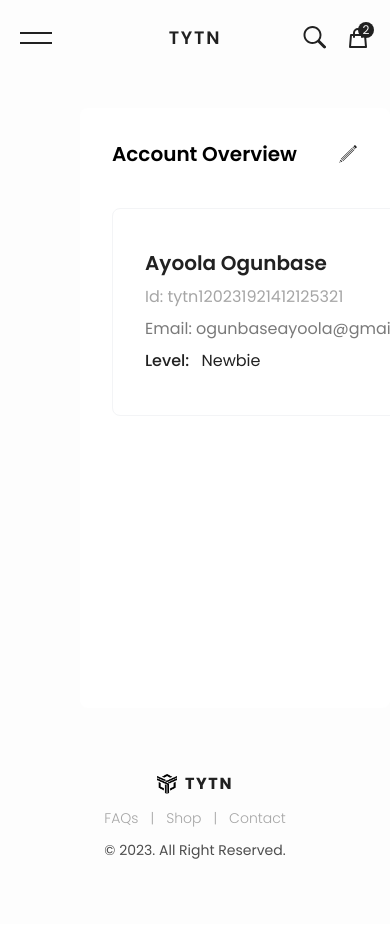
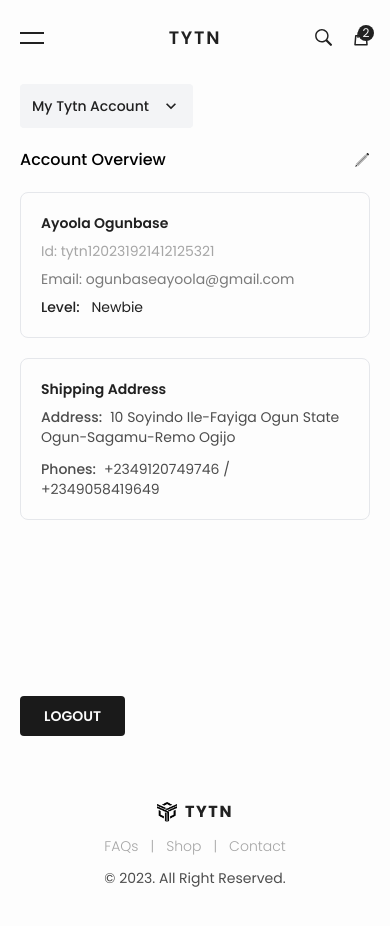
Before and after one commit to tomiwa-code/tytn_wears, a React (Vite) app: page /customer in a window 390 px wide. Shown: the top 926 px of the page. Built offline with nearby package versions, Linux system fonts and the light colour scheme.

Commit message:
Added some new code for responsiveness

```diff
--- a/src/components/Navbar.jsx
+++ b/src/components/Navbar.jsx
@@ -86,14 +86,14 @@
             <motion.div
               variants={ham("top")}
               animate={openNav ? "animate" : "initial"}
-              className={`w-8 py-[1px] ${
+              className={`w-6 md:w-8 py-[1px] ${
                 location === "about" ? "bg-light-500" : "bg-dark-500"
               } `}
             ></motion.div>
             <motion.div
               variants={ham("bottom")}
               animate={openNav ? "animate" : "initial"}
-              className={`w-8 py-[1px] ${
+              className={`w-6 md:w-8 py-[1px] ${
                 location === "about" ? "bg-light-500" : "bg-dark-500"
               } `}
             ></motion.div>
@@ -127,11 +127,11 @@
         >
           <div className="flex md:space-x-10 justify-end items-center">
             <GoSearch
-              className="text-2xl  cursor-pointer mr-5 md:mr-0"
+              className="text-lg md:text-2xl  cursor-pointer mr-5 md:mr-0"
               onClick={handleOpenSearch}
             />
             <div className="relative cursor-pointer" onClick={handleOpenCart}>
-              <HiOutlineShoppingBag className="text-2xl" />
+              <HiOutlineShoppingBag className="text-lg md:text-2xl" />
               <span className="bg-dark-500 text-light-500 absolute w-4 h-4 flex items-center justify-center -top-1 -right-1 rounded-full text-xs">
                 2
               </span>
--- /dev/null
+++ b/src/components/UserTitleLayout.jsx
@@ -0,0 +1,18 @@
+import { motion } from "framer-motion";
+import { prods } from "../variant";
+
+const UserTitleLayout = ({ title }) => {
+  return (
+    <motion.h2
+      variants={prods}
+      initial="initial"
+      whileInView="animate"
+      viewport={{ once: true }}
+      className="text-base font-medium capitalize md:text-lg lg:text-xl md:font-semibold"
+    >
+      {title}
+    </motion.h2>
+  );
+};
+
+export default UserTitleLayout;
--- a/src/pages/Shop/Shop.jsx
+++ b/src/pages/Shop/Shop.jsx
@@ -15,6 +15,9 @@
   const handleDropDown = () => {
     setCloseDropDown((prev) => !prev);
   };
+
+  const dropdownStyle =
+    "capitalize list-none font-medium py-3 px-10 text-center border-t border-gray-100";
 
   return (
     <div className="px-5 mt-2 md:px-10 md:mt-5 lg:mt-12">
@@ -51,18 +54,10 @@
               <li className="capitalize list-none font-medium py-3 px-10 text-center">
                 hoodie
               </li>
-              <li className="capitalize list-none font-medium py-3 px-10 text-center">
-                t-shirt
-              </li>
-              <li className="capitalize list-none font-medium py-3 px-10 text-center border-t border-gray-100">
-                sweatshirt
-              </li>
-              <li className="capitalize list-none font-medium py-3 px-10 text-center border-t border-gray-100">
-                short
-              </li>
-              <li className="capitalize list-none font-medium py-3 px-10 text-center border-t border-gray-100">
-                jogger
-              </li>
+              <li className={dropdownStyle}>t-shirt</li>
+              <li className={dropdownStyle}>sweatshirt</li>
+              <li className={dropdownStyle}>short</li>
+              <li className={dropdownStyle}>jogger</li>
             </motion.div>
           )}
         </div>
--- a/src/pages/User/Address.jsx
+++ b/src/pages/User/Address.jsx
@@ -1,6 +1,7 @@
 import { motion } from "framer-motion";
 import { prods, SlideIn } from "../../variant";
 import { MdOutlineKeyboardArrowDown } from "react-icons/md";
+import UserTitleLayout from "../../components/UserTitleLayout";
 
 const Address = () => {
   return (
@@ -10,19 +11,11 @@
       whileInView="animate"
       viewport={{ once: true }}
     >
-      <motion.h2
-        variants={prods}
-        initial="initial"
-        whileInView="animate"
-        viewport={{ once: true }}
-        className="capitalize text-xl font-semibold"
-      >
-        Address book
-      </motion.h2>
-      <form className="space-y-10 mt-8">
-        <div className="flex gap-x-10">
-          <div className="flex-1 relative">
-            <p className="text-dark-200 text-sm absolute capitalize left-5 -top-[9px] bg-white">
+      <UserTitleLayout title={"address book"} />
+      <form className="mt-8 space-y-6 md:space-y-10">
+        <div className="space-y-5 md:space-y-0 md:gap-y-0 md:flex md:gap-x-10">
+          <div className="relative flex-1">
+            <p className="text-dark-200 text-xs md:text-sm absolute capitalize left-3 md:left-5 -top-[9px] bg-white">
               First name
             </p>
             <input
@@ -30,11 +23,11 @@
               placeholder="Ayoola"
               name="firstname"
               required
-              className="w-full bg-transparent rounded-lg px-5 py-4 border border-gray-200 focus:outline-none"
+              className="w-full px-3 py-3.5 text-sm bg-transparent border border-gray-200 rounded-lg md:px-5 md:py-4 focus:outline-none md:text-base"
             />
           </div>
-          <div className="flex-1 relative">
-            <p className="text-dark-200 text-sm absolute capitalize left-5 -top-[9px] bg-white">
+          <div className="relative flex-1">
+            <p className="text-dark-200 text-xs md:text-sm absolute capitalize left-3 md:left-5 -top-[9px] bg-white">
               last name
             </p>
             <input
@@ -42,18 +35,18 @@
               placeholder="Ogunbase"
               name="lastname"
               required
-              className="w-full bg-transparent rounded-lg px-5 py-4 border border-gray-200 focus:outline-none"
+              className="w-full px-3 py-3.5 md:px-5 text-sm md:text-base md:py-4 bg-transparent border border-gray-200 rounded-lg focus:outline-none"
             />
           </div>
         </div>
-        <div className="flex gap-x-10">
-          <div className="flex-1 flex space-x-6">
+        <div className="space-y-5 md:space-y-0 md:gap-y-0 md:flex md:gap-x-10">
+          <div className="flex items-center flex-1 space-x-3 md:space-x-6">
             <div className="space-y-1">
               <p className="text-dark-200">Prefix</p>
               <p className="text-dark-500">+234</p>
             </div>
             <div className="relative w-full">
-              <p className="text-dark-200 text-sm absolute capitalize left-5 -top-[9px] bg-white">
+              <p className="text-dark-200 text-xs md:text-sm absolute capitalize left-3 md:left-5 -top-[9px] bg-white">
                 phone number
               </p>
               <input
@@ -61,17 +54,17 @@
                 placeholder="9058419649"
                 name="phone_number"
                 required
-                className="w-full bg-transparent rounded-lg px-5 py-4 border border-gray-200 focus:outline-none placeholder:text-dark-200"
+                className="w-full px-3 py-3.5 md:px-5 text-sm md:text-base md:py-4 bg-transparent border border-gray-200 rounded-lg focus:outline-none"
               />
             </div>
           </div>
-          <div className="flex-1 flex space-x-6">
+          <div className="flex flex-1 space-x-3 md:space-x-6">
             <div className="space-y-1">
               <p className="text-dark-200">Prefix</p>
               <p className="text-dark-500">+234</p>
             </div>
             <div className="relative w-full">
-              <p className="text-dark-200 text-sm absolute capitalize left-5 -top-[9px] bg-white">
+              <p className="text-dark-200 text-xs md:text-sm absolute capitalize left-3 md:left-5 -top-[9px] bg-white">
                 additional phone number
               </p>
               <input
@@ -79,14 +72,14 @@
                 placeholder="9058419649"
                 name="add_phone_number"
                 required
-                className="w-full bg-transparent rounded-lg px-5 py-4 border border-gray-200 focus:outline-none placeholder:text-dark-200"
+                className="w-full px-3 py-3.5 md:px-5 text-sm md:text-base md:py-4 bg-transparent border border-gray-200 rounded-lg focus:outline-none"
               />
             </div>
           </div>
         </div>
-        <div className="flex gap-x-10">
-          <div className="flex-1 relative">
-            <p className="text-dark-200 text-sm absolute capitalize left-5 -top-[9px] bg-white">
+        <div className="space-y-5 md:space-y-0 md:gap-y-0 md:flex md:gap-x-10">
+          <div className="relative flex-1">
+            <p className="text-dark-200 text-xs md:text-sm absolute capitalize left-3 md:left-5 -top-[9px] bg-white">
               delivery address
             </p>
             <textarea
@@ -96,11 +89,11 @@
               cols="30"
               rows="3"
               required
-              className="w-full bg-transparent rounded-lg px-5 py-4 border border-gray-200 focus:outline-none placeholder:text-dark-200 resize-none"
+              className="w-full px-3 py-3.5 md:px-5 text-sm md:text-base md:py-4 bg-transparent border border-gray-200 rounded-lg focus:outline-none resize-none"
             />
           </div>
-          <div className="flex-1 relative">
-            <p className="text-dark-200 text-sm absolute capitalize left-5 -top-[9px] bg-white">
+          <div className="relative flex-1">
+            <p className="text-dark-200 text-xs md:text-sm absolute capitalize left-3 md:left-5 -top-[9px] bg-white">
               additional information
             </p>
             <textarea
@@ -110,21 +103,21 @@
               cols="30"
               rows="3"
               required
-              className="w-full bg-transparent rounded-lg px-5 py-4 border border-gray-200 focus:outline-none placeholder:text-dark-200 resize-none"
+              className="w-full px-3 py-3.5 md:px-5 text-sm md:text-base md:py-4 bg-transparent border border-gray-200 rounded-lg focus:outline-none resize-none"
             />
           </div>
         </div>
-        <div className="flex gap-x-10">
-          <div className="flex-1 relative">
+        <div className="space-y-5 md:space-y-0 md:gap-y-0 md:flex md:gap-x-10">
+          <div className="relative flex-1">
             <label
               htmlFor="regionId"
-              className="text-dark-200 text-sm absolute capitalize left-5 -top-[9px] bg-white"
+              className="text-dark-200 text-xs md:text-sm absolute capitalize left-3 md:left-5 -top-[9px] bg-white"
             >
               region
             </label>
             <select
               id="regionId"
-              className="w-full appearance-none rounded-lg px-5 text-dark-500 capitalize py-4 border border-gray-200 focus:outline-none"
+              className="w-full px-3 py-3.5 text-sm md:text-base md:px-5 md:py-4 capitalize border border-gray-200 rounded-lg appearance-none text-dark-500 focus:outline-none"
             >
               <option>Please select</option>
               <option value="abia">abia</option>
@@ -132,18 +125,18 @@
               <option value="lagos">lagos</option>
               <option value="ibadan">ibadan</option>
             </select>
-            <MdOutlineKeyboardArrowDown className="absolute top-[50%] -translate-y-[50%] right-5 text-2xl" />
+            <MdOutlineKeyboardArrowDown className="absolute top-[50%] -translate-y-[50%] right-5 text-xl md:text-2xl" />
           </div>
-          <div className="flex-1 relative">
+          <div className="relative flex-1">
             <label
               htmlFor="regionId"
-              className="text-dark-200 text-sm absolute capitalize left-5 -top-[9px] bg-white"
+              className="text-dark-200 text-xs md:text-sm absolute capitalize left-3 md:left-5 -top-[9px] bg-white"
             >
               city
             </label>
             <select
               id="regionId"
-              className="w-full appearance-none rounded-lg px-5 text-dark-500 capitalize py-4 border border-gray-200 focus:outline-none"
+              className="w-full px-3 py-3.5 text-sm md:text-base md:px-5 md:py-4 capitalize border border-gray-200 rounded-lg appearance-none text-dark-500 focus:outline-none"
             >
               <option>Please select</option>
               <option value="abia">abia</option>
@@ -151,11 +144,11 @@
               <option value="lagos">lagos</option>
               <option value="ibadan">ibadan</option>
             </select>
-            <MdOutlineKeyboardArrowDown className="absolute top-[50%] -translate-y-[50%] right-5 text-2xl" />
+            <MdOutlineKeyboardArrowDown className="absolute top-[50%] -translate-y-[50%] right-5 text-xl md:text-2xl" />
           </div>
         </div>
-        <div className="w-full flex justify-end">
-          <button className="w-[150px] rounded-lg py-4 bg-dark-600 text-light-500">
+        <div className="flex justify-end w-full">
+          <button className="w-[120px] py-2.5 md:w-[150px] rounded-lg md:py-4 bg-dark-600 text-light-500">
             Save
           </button>
         </div>
--- a/src/pages/User/Orders.jsx
+++ b/src/pages/User/Orders.jsx
@@ -5,6 +5,7 @@
 import heroImg2 from "../../assets/img/heroImg2.jpg";
 import short from "../../assets/img/short.jpg";
 import Order from "../../components/Order";
+import UserTitleLayout from "../../components/UserTitleLayout";
 
 const Orders = () => {
   const [openOrder, setOpenOrder] = useState(true);
@@ -57,28 +58,24 @@
       whileInView="animate"
       viewport={{ once: true }}
     >
-      <motion.h2
-        variants={prods}
-        initial="initial"
-        whileInView="animate"
-        viewport={{ once: true }}
-        className="capitalize text-xl font-semibold"
-      >
-        orders
-      </motion.h2>
-      <div className="w-full flex items-center border-b border-gray-100 mt-5">
+      <UserTitleLayout title={"orders"} />
+      <div className="flex items-center w-full mt-5 border-b border-gray-100 gap-x-5 md:gap-x-0">
         <button
           className={`${
-            openOrder ? "bg-transparent border-b-2 border-dark-500" : ""
-          } text-center px-6 uppercase py-4`}
+            openOrder
+              ? "bg-transparent border-b md:border-b-2 border-dark-500"
+              : ""
+          } text-center px-1 md:px-6 uppercase py-4 text-xs md:text-base`}
           onClick={() => setOpenOrder((prev) => !prev)}
         >
           open orders ({openOrderArr.length})
         </button>
         <button
           className={`${
-            !openOrder ? "bg-transparent border-b-2 border-dark-500" : ""
-          } text-center px-6 uppercase py-4`}
+            !openOrder
+              ? "bg-transparent border-b md:border-b-2 border-dark-500"
+              : ""
+          } text-center px-1 md:px-6 uppercase py-4 text-xs md:text-base`}
           onClick={() => setOpenOrder((prev) => !prev)}
         >
           close orders ({closeOrderArr.length})
--- a/src/pages/User/Overview.jsx
+++ b/src/pages/User/Overview.jsx
@@ -1,6 +1,7 @@
 import { GiPencil } from "react-icons/gi";
 import { motion } from "framer-motion";
 import { prods, SlideIn } from "../../variant";
+import UserTitleLayout from "../../components/UserTitleLayout";
 
 const Overview = ({ switchToAddress }) => {
   return (
@@ -11,44 +12,42 @@
       viewport={{ once: true }}
     >
       <div className="flex items-center justify-between">
-        <motion.h2
-          variants={prods}
-          initial="initial"
-          whileInView="animate"
-          viewport={{ once: true }}
-          className="capitalize text-xl font-semibold"
-        >
-          account overview
-        </motion.h2>
+        <UserTitleLayout title={"account overview"} />
         <GiPencil
-          className="text-dark-500 text-xl cursor-pointer"
+          className="text-base cursor-pointer text-dark-500 md:text-xl"
           onClick={() => switchToAddress("address-book")}
         />
       </div>
-      <div className="flex mt-10">
+      <div className="flex-wrap mt-5 space-y-5 md:flex md:gap-x-6 lg:gap-x-0 lg:mt-10 md:space-y-0 gap-y-5">
         <div className="flex-1">
-          <div className="w-[450px] space-y-2 border border-gray-100 rounded-lg px-8 h-52 py-10">
-            <h2 className="capitalize text-dark-500 text-xl font-semibold">
+          <div className="lg:w-[450px] space-y-2 border border-gray-200 rounded-lg p-5 lg:px-8 lg:h-52 lg:py-10">
+            <h2 className="text-sm font-semibold capitalize text-dark-500 md:text-lg lg:text-xl">
               ayoola ogunbase
             </h2>
-            <p className="text-dark-200 ">Id: tytn120231921412125321</p>
-            <p className="text-dark-300">Email: ogunbaseayoola@gmail.com</p>
-            <p className="text-dark-500">
+            <p className="text-sm text-dark-200 md:text-base">
+              Id: tytn120231921412125321
+            </p>
+            <p className="text-sm text-dark-300 md:text-base">
+              Email: ogunbaseayoola@gmail.com
+            </p>
+            <p className="text-sm text-dark-500 md:text-base">
               <span className="mr-2 font-medium">Level:</span> Newbie
             </p>
           </div>
         </div>
         <div className="flex-1">
-          <div className="w-[450px] space-y-2 border border-gray-100 rounded-lg px-8 h-52 py-10">
-            <h2 className=" text-lg text-dark-500 font-semibold">
+          <div className="lg:w-[450px] space-y-2 border border-gray-200 rounded-lg p-5 lg:px-8 lg:h-52 lg:py-10">
+            <h2 className="text-sm font-semibold capitalize text-dark-500 md:text-lg lg:text-xl">
               Shipping address
             </h2>
             <div className="space-y-3">
-              <p className=" text-dark-400 capitalize">
-                <span className="mr-2 font-medium">Address:</span>10 soyindo
-                ile-fayiga ogun state ogun-sagamu-remo ogijo
+              <p className="text-sm capitalize text-dark-400 md:text-base">
+                <span className="mr-2 text-sm font-medium md:text-base">
+                  Address:
+                </span>
+                10 soyindo ile-fayiga ogun state ogun-sagamu-remo ogijo
               </p>
-              <p className="w-[500px] text-dark-400 capitalize">
+              <p className="lg:w-[500px] text-dark-400 capitalize text-sm md:text-base">
                 <span className="mr-2 font-medium">Phones:</span>+2349120749746
                 / +2349058419649
               </p>
--- a/src/pages/User/SavedItems.jsx
+++ b/src/pages/User/SavedItems.jsx
@@ -2,6 +2,7 @@
 import ListProduct from "../../components/ListProduct";
 import { prods, SlideIn } from "../../variant";
 import { newArrivalArr } from "../Home/data";
+import UserTitleLayout from "../../components/UserTitleLayout";
 
 const SavedItems = () => {
   return (
@@ -11,16 +12,8 @@
       whileInView="animate"
       viewport={{ once: true }}
     >
-      <motion.h2
-        variants={prods}
-        initial="initial"
-        whileInView="animate"
-        viewport={{ once: true }}
-        className="capitalize text-xl font-semibold"
-      >
-        Saved items
-      </motion.h2>
-      <div className="mt-5 grid grid-cols-3 gap-y-10">
+      <UserTitleLayout title={"saved items"} />
+      <div className="flex flex-wrap items-center mt-5 gap-x-5 gap-y-5 md:gap-y-10">
         {newArrivalArr.map((items) => (
           <ListProduct prodData={items} saved={true} key={items.id} />
         ))}
--- a/src/pages/User/User.jsx
+++ b/src/pages/User/User.jsx
@@ -1,8 +1,9 @@
 import { BsCartCheck, BsHeart } from "react-icons/bs";
 import { BiUser } from "react-icons/bi";
 import { TbAddressBook } from "react-icons/tb";
+import { MdOutlineKeyboardArrowDown } from "react-icons/md";
 import { motion } from "framer-motion";
-import { hero, SlideIn } from "../../variant";
+import { hero, IO, SlideIn } from "../../variant";
 import { useState } from "react";
 import Orders from "./Orders";
 import SavedItems from "./SavedItems";
@@ -11,22 +12,93 @@
 
 const User = () => {
   const [currentElement, setCurrentElement] = useState("overview");
+  const [openDropDown, setCloseDropDown] = useState(false);
 
   const handleCurrentElement = (prop) => {
-    setCurrentElement((prev) => (prev = prop));
+    setCurrentElement(prop);
   };
+
+  const handleDropDown = () => {
+    setCloseDropDown((prev) => !prev);
+  };
+
+  const dropdownStyle =
+    "capitalize list-none font-medium py-3 px-10 text-center border-t border-gray-100";
 
   return (
     <motion.div
       variants={hero}
       initial="initial"
       whileInView="animate"
-      className="px-10 mt-8 overflow-hidden"
+      className="relative px-5 mt-2 overflow-hidden md:px-10 md:mt-8"
     >
-      <div className="flex gap-x-10 h-full min-h-[600px]">
+      <div className="lg:flex lg:gap-x-10 min-h-[600px]">
+        {/* mobile side bar  */}
+        <div className="relative flex mb-5 lg:hidden">
+          <div
+            className="flex items-center px-3 py-3 space-x-3 bg-gray-100 rounded text-dark-500"
+            onClick={handleDropDown}
+          >
+            {currentElement === "overview" ? (
+              <p className="text-sm font-medium capitalize md:text-base">
+                my tytn account
+              </p>
+            ) : (
+              <p className="text-sm font-medium capitalize md:text-base">
+                {currentElement}
+              </p>
+            )}
+            <MdOutlineKeyboardArrowDown className="text-xl" />
+          </div>
+          {/* Dropdown  */}
+          {openDropDown && (
+            <motion.div
+              variants={IO}
+              initial="initial"
+              animate="animate"
+              className="absolute left-0 z-40 py-3 rounded bg-light-500 text-dark-500 shadow-3xl top-14"
+            >
+              <li
+                className="px-10 py-3 font-medium text-center capitalize list-none"
+                onClick={() => {
+                  handleCurrentElement("overview"), handleDropDown();
+                }}
+              >
+                my Tytn account
+              </li>
+              <li
+                className={dropdownStyle}
+                onClick={() => {
+                  handleCurrentElement("orders");
+                  handleDropDown();
+                }}
+              >
+                orders
+              </li>
+              <li
+                className={dropdownStyle}
+                onClick={() => {
+                  handleCurrentElement("saved");
+                  handleDropDown();
+                }}
+              >
+                saved items
+              </li>
+              <li
+                className={dropdownStyle}
+                onClick={() => {
+                  handleCurrentElement("address-book"), handleDropDown();
+                }}
+              >
+                address-book
+              </li>
+            </motion.div>
+          )}
+        </div>
+        {/* web view side bar  */}
         <motion.div
           variants={SlideIn("left")}
-          className="flex-1 bg-white rounded-tl-lg rounded-tr-lg overflow-hidden relative"
+          className="relative flex-1 hidden overflow-hidden bg-white rounded-tl-lg rounded-tr-lg lg:block"
         >
           {/* my TYTN account  */}
           <div
@@ -38,8 +110,8 @@
             onClick={() => handleCurrentElement("overview")}
           >
             <BiUser className="text-xl" />
-            <p className="font-medium capitalize text-base">
-              my <span className="uppercase tracking-wide">tytn</span> account
+            <p className="text-base font-medium capitalize">
+              my <span className="tracking-wide uppercase">tytn</span> account
             </p>
           </div>
 
@@ -53,7 +125,7 @@
             onClick={() => handleCurrentElement("orders")}
           >
             <BsCartCheck className="text-xl" />
-            <p className="font-medium capitalize text-base">orders</p>
+            <p className="text-base font-medium capitalize">orders</p>
           </div>
 
           {/* Saved Items  */}
@@ -66,7 +138,7 @@
             onClick={() => handleCurrentElement("saved")}
           >
             <BsHeart className="text-xl" />
-            <p className="font-medium capitalize text-base">saved items</p>
+            <p className="text-base font-medium capitalize">saved items</p>
           </div>
 
           {/* Address book  */}
@@ -79,17 +151,17 @@
             onClick={() => handleCurrentElement("address-book")}
           >
             <TbAddressBook className="text-2xl" />
-            <p className="font-medium capitalize text-base">address book</p>
+            <p className="text-base font-medium capitalize">address book</p>
           </div>
 
           {/* Logout  */}
-          <div className="absolute cursor-pointer bottom-0 py-5 text-center uppercase w-full border-t border-gray-200 font-semibold text-dark-500 hover:tracking-wider duration-200">
+          <div className="absolute bottom-0 w-full py-5 font-semibold text-center uppercase duration-200 border-t border-gray-200 cursor-pointer text-dark-500 hover:tracking-wider">
             logout
           </div>
         </motion.div>
         <motion.div
           variants={hero}
-          className="flex-[3] w-full bg-white rounded-lg p-8"
+          className="flex-[3] w-full lg:bg-white rounded-lg lg:p-8"
         >
           {currentElement === "orders" ? (
             <Orders />
@@ -104,6 +176,10 @@
           )}
         </motion.div>
       </div>
+      {/* Logout  */}
+      <button className="mt-3 lg:hidden px-6 py-2.5 rounded text-center uppercase bg-dark-600 font-semibold text-light-500 duration-200 text-sm">
+        logout
+      </button>
     </motion.div>
   );
 };
```
Also changed, not shown: src/components/Order.jsx (+8 -8 lines).
